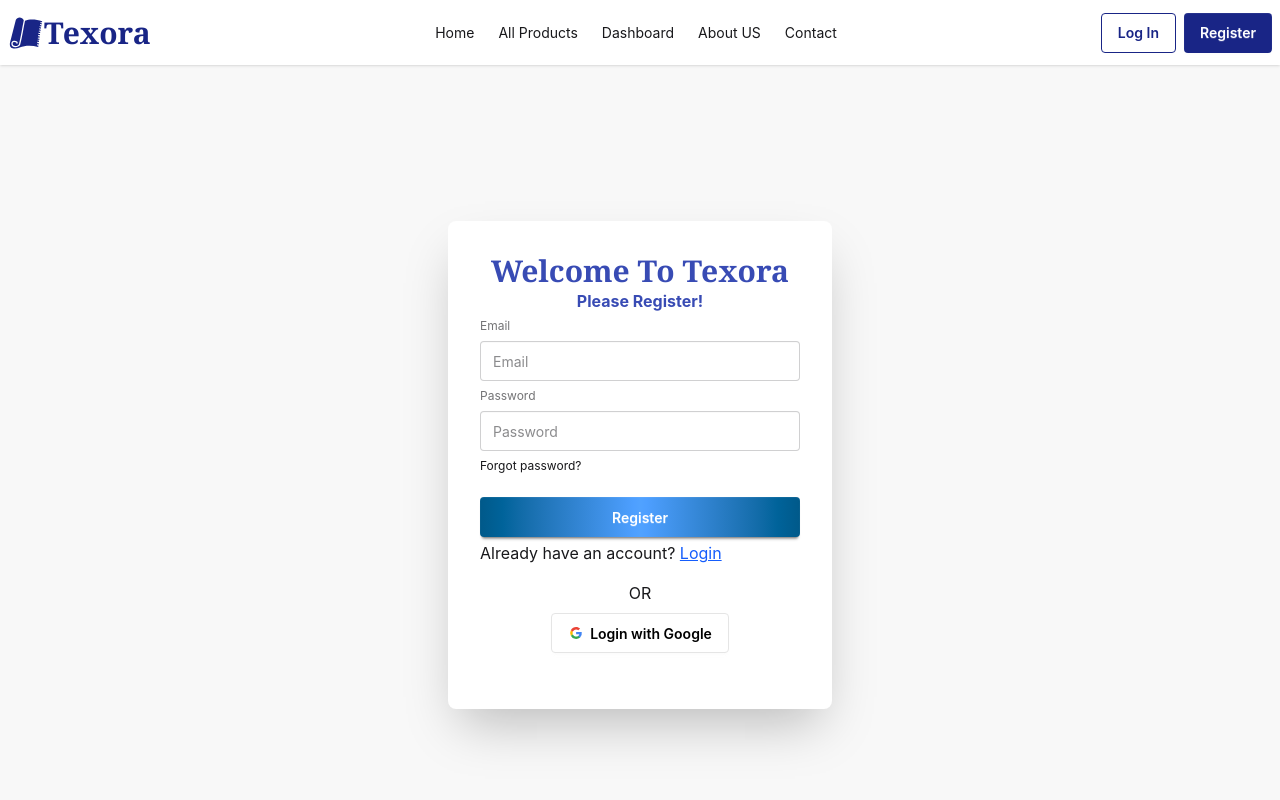
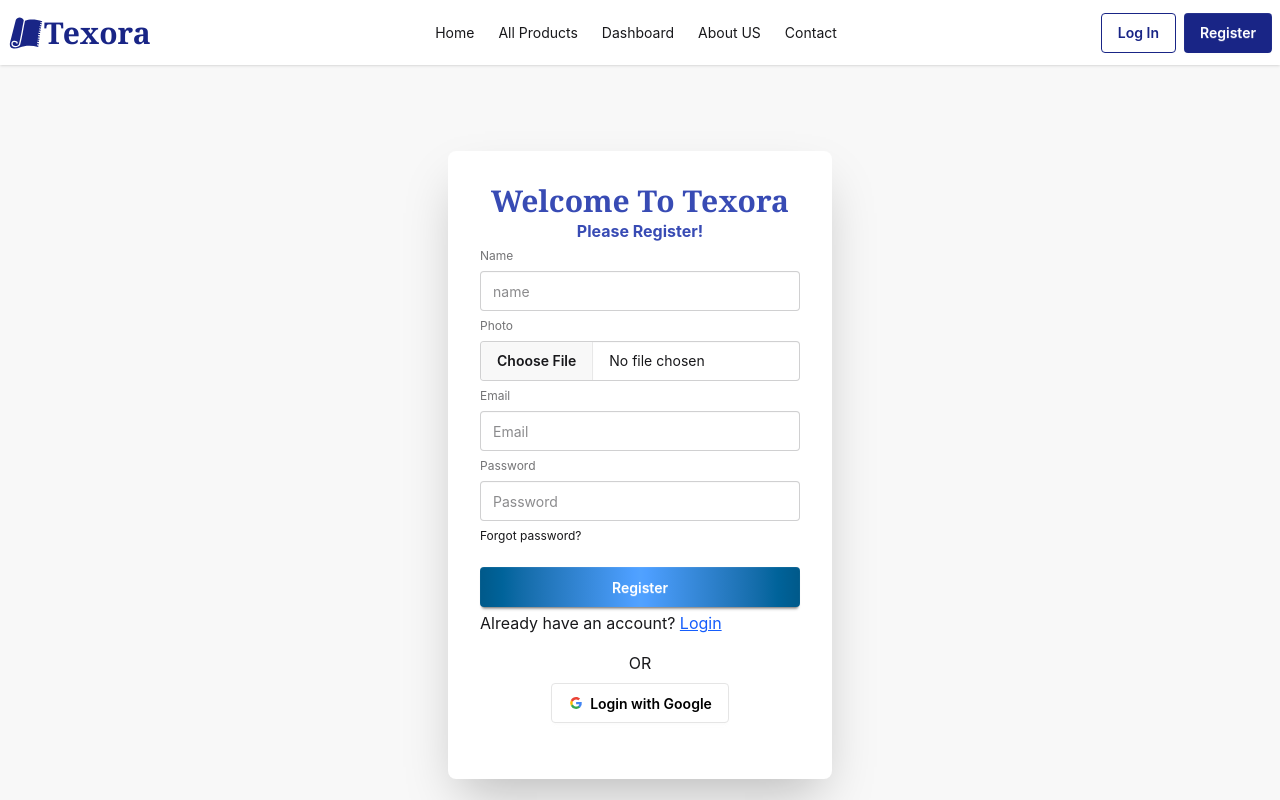
Before and after one commit to tarif421/Texora-Frontend, a React (Vite) app: page /register in a window 1280 px wide. Shown: the top 800 px of the page. Built offline with nearby package versions, Linux system fonts and the light colour scheme; no server answers.

Commit message:
update profile on progress

```diff
--- a/src/Pages/Auth/Login.jsx
+++ b/src/Pages/Auth/Login.jsx
@@ -31,7 +31,8 @@
       >
          <h3 className="text-3xl text-center font-bold text-[#384bb4] font-serif">Please Login!</h3>
         <fieldset className="fieldset">
-          {/* email */}
+
+          {/* email field */}
           <label className="label">Email</label>
           <input
             {...register("email", { required: true })}
--- a/src/Pages/Auth/Register.jsx
+++ b/src/Pages/Auth/Register.jsx
@@ -3,7 +3,6 @@
 import useAuth from "../../Hooks/useAuth";
 import { Link } from "react-router";
 import SocialLogin from "./SocialLogin";
-
 
 const Register = () => {
   const {
@@ -14,10 +13,12 @@
   const { registerUser } = useAuth();
 
   const handleRegistration = (data) => {
-    console.log("fter register", data);
+    console.log("fter register", data.photo[0]);
     registerUser(data.email, data.password)
       .then((result) => {
         console.log(result.user);
+        // store the image and get the photo url
+        // update user profile
       })
       .catch((error) => {
         console.log(error);
@@ -36,6 +37,29 @@
           Please Register!
         </p>
         <fieldset className="fieldset">
+          {/* Name field */}
+          <label className="label">Name</label>
+          <input
+            {...register("email", { required: true })}
+            type="text"
+            className="input"
+            placeholder="name"
+          />
+          {errors.email?.type === "required" && (
+            <p className="text-red-500">Name is required</p>
+          )}
+          {/* Image field */}
+          <label className="label">Photo</label>
+          <input
+            {...register("photo", { required: true })}
+            type="file"
+            className="file-input "
+            placeholder="Your Photo"
+          />
+          {errors.email?.type === "required" && (
+            <p className="text-red-500">Photo is required</p>
+          )}
+          {/* email field */}
           <label className="label">Email</label>
           <input
             type="email"
@@ -86,10 +110,8 @@
             Login
           </Link>
         </p>
-           <SocialLogin></SocialLogin>
+        <SocialLogin></SocialLogin>
       </form>
-
-
     </div>
   );
 };
```
